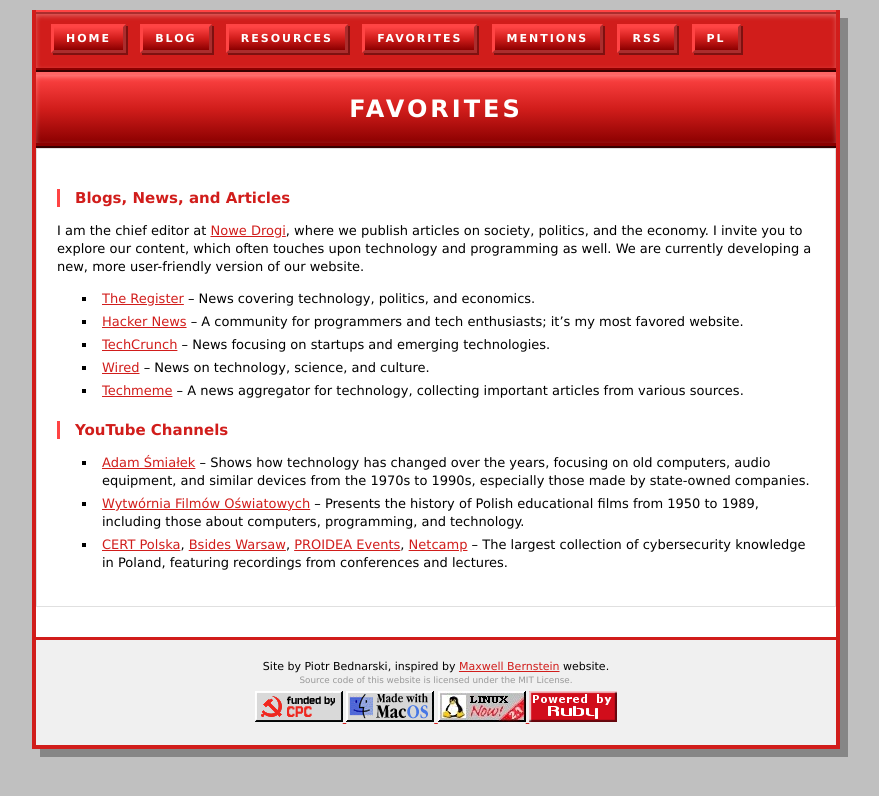
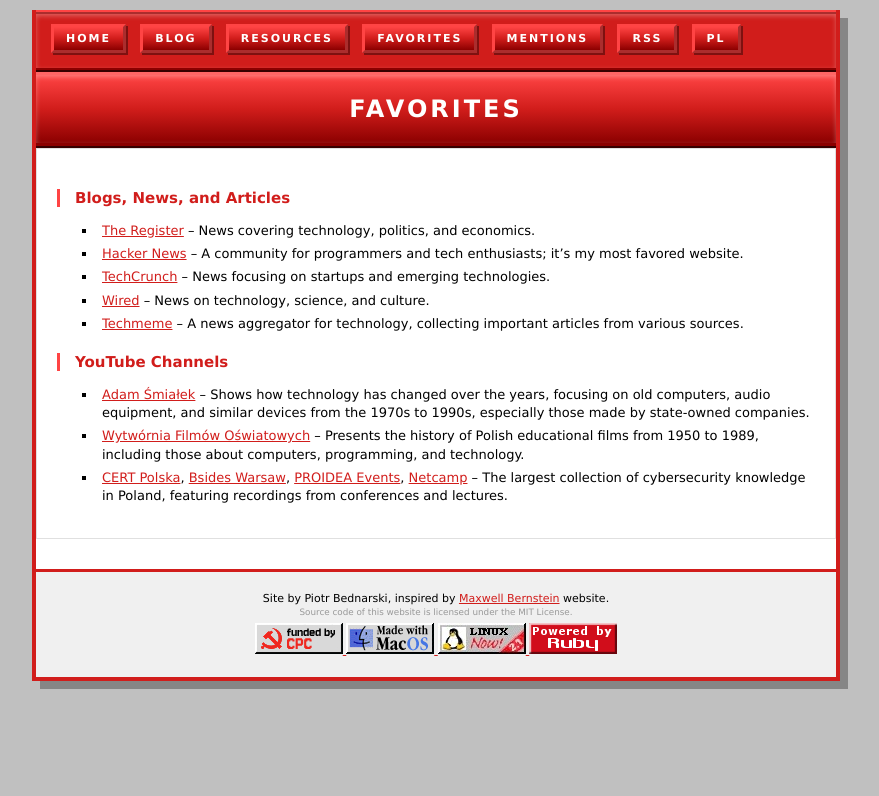
Before and after one commit to piotrmaciejbednarski/piotrmaciejbednarski.github.io, a Jekyll site: the page built from en/favorites.md, in a window 1280 px wide. Shown: the top 796 px of the page, without its empty margins (204-1083 px from the left). Built offline with Jekyll 4.4.1, drawn with Linux system fonts in a browser that asks for light colours.

Commit message:
Remove Nowe Drogi editorial note from favorites
Deleted the personal editorial note about Nowe Drogi from both English and Polish favorites pages to streamline content and focus on external resources.

```diff
--- a/en/favorites.md
+++ b/en/favorites.md
@@ -7,8 +7,6 @@ permalink: /en/favorites/
 ---
 
 ### Blogs, News, and Articles
-
-I am the chief editor at [Nowe Drogi](https://nowedrogi.org/), where we publish articles on society, politics, and the economy. I invite you to explore our content, which often touches upon technology and programming as well. We are currently developing a new, more user-friendly version of our website.
 
 *   [The Register](https://www.theregister.com/) – News covering technology, politics, and economics.
 *   [Hacker News](https://news.ycombinator.com/) – A community for programmers and tech enthusiasts; it's my most favored website.
```
Also changed, not shown: pl/favorites.md (+0 -2 lines).
